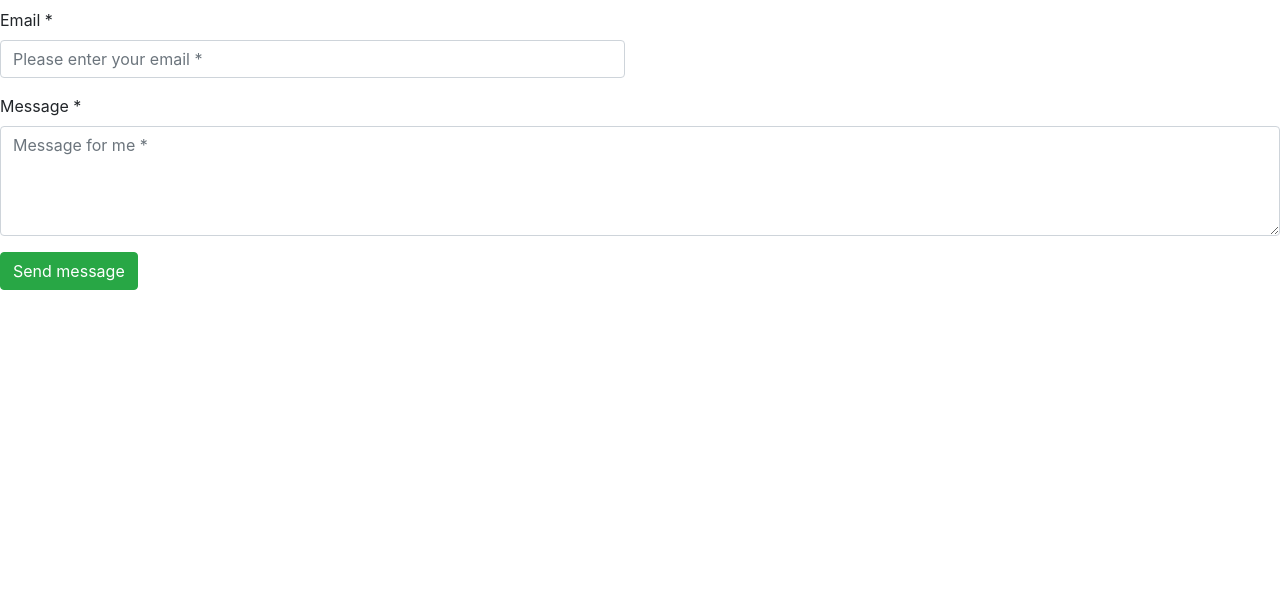
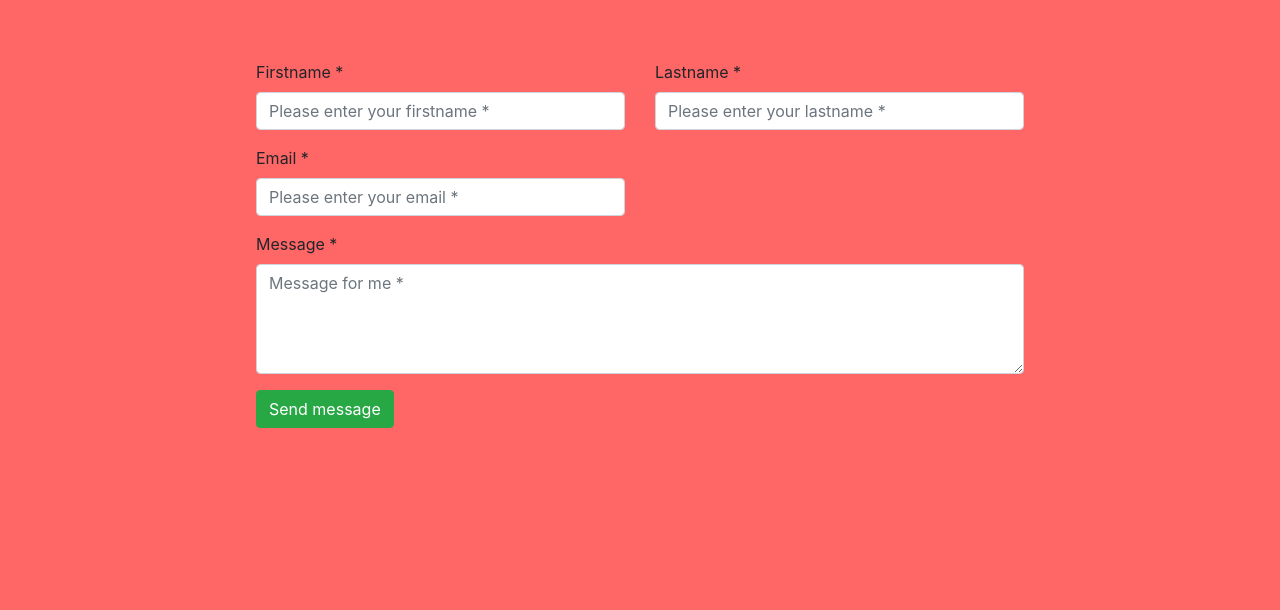
Before and after one commit to Debriece/Portfolio, a plain HTML site: page contact.html in a window 1280 px wide. Shown: the part 190-800 px from the top of the page. Drawn offline with nearby package versions, Linux system fonts and the light colour scheme; the site is published under a folder, as on GitHub Pages, so addresses that start at the root find nothing.

Commit message:
css link correction

```diff
--- a/contact.html
+++ b/contact.html
@@ -5,7 +5,7 @@
     <meta name="viewport" content="width=device-width, initial-scale=1.0">
     <title>Contact Me</title>
     <link rel="stylesheet" href="https://cdn.jsdelivr.net/npm/bootstrap@4.5.3/dist/css/bootstrap.min.css" integrity="sha384-TX8t27EcRE3e/ihU7zmQxVncDAy5uIKz4rEkgIXeMed4M0jlfIDPvg6uqKI2xXr2" crossorigin="anonymous"> <link href="https://fonts.googleapis.com/css2?family=Courgette&display=swap" rel="stylesheet">
-    <link rel="stylesheet" href="/Css/style.css">
+    <link rel="stylesheet" href="Css/style.css">
 </head>
 <body>
 
```
Also changed, not shown: index.html (+1 -1 lines), portfolio.html (+1 -1 lines).
